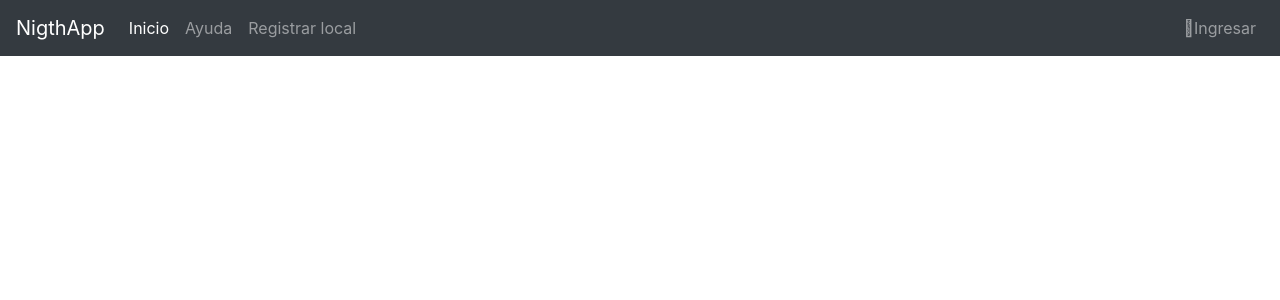
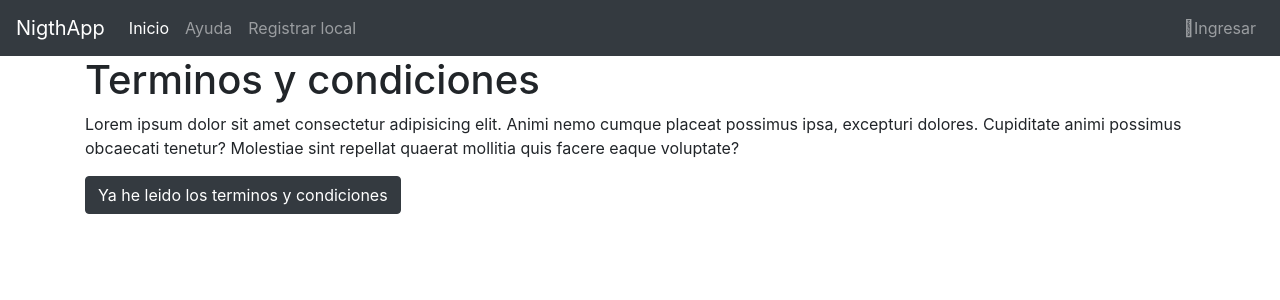
Before and after one commit to Leorebollini/NigthAppFront, a React (Create React App) app: page /Condiciones in a window 1280 px wide. Shown: the top 300 px of the page. Built offline with nearby package versions, Linux system fonts and the light colour scheme.

Commit message:
terminos y condiciones terminado

```diff
--- a/src/App.js
+++ b/src/App.js
@@ -9,6 +9,7 @@ import RegistroLocales from './components/RegistroLocales.jsx';
 import Consulta from './components/Consulta.jsx';
 import LocalP from './components/LocalP.jsx';
 import UsuarioP from './components/UsuarioP.jsx';
+import Condiciones from './components/Condiciones.jsx';
 import {BrowserRouter as Router, Link, Route, Switch, NavLink} from 'react-router-dom';
 
 class App extends Component {
@@ -26,6 +27,7 @@ class App extends Component {
           <Route path='/LocalP' component={LocalP}/>
           <Route path='/Consulta' component={Consulta}/>
           <Route path='/UsuarioP' component={UsuarioP}/>
+          <Route path= '/Condiciones' component={Condiciones}/>
         </div>
       </Router>
     )
--- /dev/null
+++ b/src/components/Condiciones.jsx
@@ -0,0 +1,22 @@
+import React, {Component} from 'react';
+
+class Condiciones extends Component{
+    render(){
+        function handleClick(e){
+            e.preventDefault();
+            window.close();
+        }
+        return(
+            <div className="Condiciones">
+                <div className="container">
+                    <h1>Terminos y condiciones</h1>
+
+                    <p>Lorem ipsum dolor sit amet consectetur adipisicing elit. Animi nemo cumque placeat possimus ipsa, excepturi dolores. Cupiditate animi possimus obcaecati tenetur? Molestiae sint repellat quaerat mollitia quis facere eaque voluptate?</p>
+                    <button className="btn btn-dark" type="button" onClick={handleClick}>Ya he leido los terminos y condiciones</button>
+                </div>
+            </div>
+        )
+    }
+}
+
+export default Condiciones;
--- a/src/components/Registrarse.jsx
+++ b/src/components/Registrarse.jsx
@@ -1,7 +1,13 @@
 import React, { Component } from 'react';
+import {Link} from 'react-router-dom';
 
 class Registrarse extends Component {
     render() {
+        function handleClick(e){
+            e.preventDefault();
+            document.querySelector("#terminosycondiciones").disabled = false;
+            window.open("/Condiciones", "_blank");
+        }
         return (
             <div className="Registro">
                 <div className="container">
@@ -46,8 +52,9 @@ class Registrarse extends Component {
                             </div>
                             <div className=" form-group row">
                                 <div className="col">
-                                    <label for="Contraseña" className="form_text">Acepto los <a href="#">términos y condiciones.</a> </label>
-                                    <input type="checkbox"></input>
+                                    <label for="Contraseña" className="form_text">Acepto los
+                                        <a href="#" target="_blank" onClick={handleClick}>términos y condiciones.</a></label>
+                                    <input type="checkbox" id="terminosycondiciones" disabled></input>
                                 </div>
                             </div>
                             <div className=" form-group  row">
```
